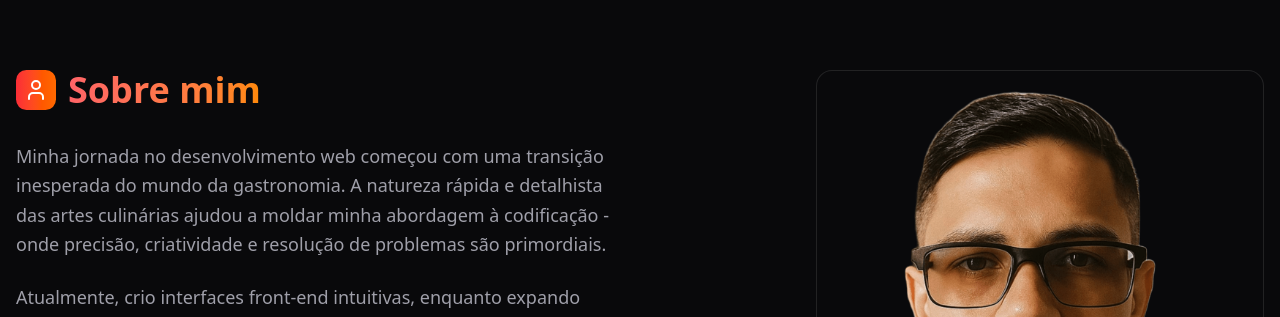
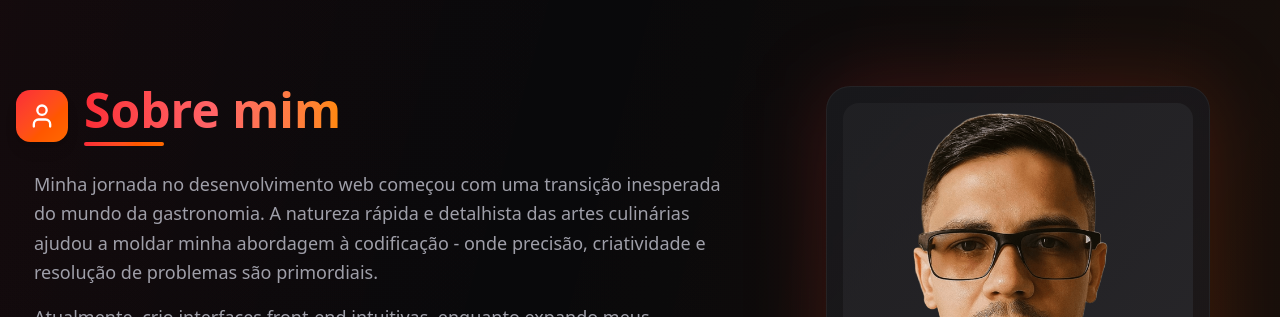
Before and after one commit to ThalysonRibeiro/my-portfolio-fullstack, a Next.js app: page / in a window 1280 px wide. Shown: the part 2483-2800 px from the top of the page. Built offline with nearby package versions, Linux system fonts and the light colour scheme.

Commit message:
feat: enhance UI with background gradients and improved animations across components

```diff
--- a/src/app/page.tsx
+++ b/src/app/page.tsx
@@ -7,8 +7,14 @@ import { Projects } from "@/components/projects";
 
 export default function Home() {
   return (
-    <main>
+    <main className="relative overflow-hidden">
       <NavigationHeader />
+      <div className="absolute inset-0 bg-gradient-to-br from-red-500/5 via-transparent to-orange-500/5 pointer-events-none" />
+      <div className="absolute top-20 left-10 w-32 h-32 bg-red-500/10 rounded-full blur-3xl" />
+      <div className="absolute bottom-20 right-10 w-40 h-40 bg-orange-500/10 rounded-full blur-3xl" />
+      <div className="absolute inset-0 bg-gradient-to-br from-red-500/5 via-transparent to-orange-500/5 pointer-events-none" />
+      <div className="absolute top-20 left-10 w-32 h-32 bg-red-500/10 rounded-full blur-3xl" />
+      <div className="absolute bottom-20 right-10 w-40 h-40 bg-orange-500/10 rounded-full blur-3xl" />
       <div className="space-y-6 mb-4">
         <Hero />
         <Projects />
--- a/src/components/about.tsx
+++ b/src/components/about.tsx
@@ -13,33 +13,43 @@ const ANIMATION_CONFIG = {
     visible: {
       opacity: 1,
       transition: {
-        staggerChildren: 0.15,
-        delayChildren: 0.1
+        staggerChildren: 0.1,
+        delayChildren: 0.05
       }
     }
   },
   item: {
-    hidden: { opacity: 0, y: 20 },
+    hidden: { opacity: 0, y: 30 },
     visible: {
       opacity: 1,
       y: 0,
       transition: {
         type: "spring",
-        damping: 20,
-        stiffness: 100
+        damping: 25,
+        stiffness: 120,
+        duration: 0.6
       }
     }
   },
   image: {
-    hidden: { opacity: 0, scale: 0.8 },
+    hidden: { opacity: 0, scale: 0.9, rotate: -5 },
     visible: {
       opacity: 1,
       scale: 1,
+      rotate: 0,
       transition: {
         type: "spring",
-        damping: 25,
-        stiffness: 120,
+        damping: 20,
+        stiffness: 100,
         duration: 0.8
+      }
+    }
+  },
+  stagger: {
+    hidden: {},
+    visible: {
+      transition: {
+        staggerChildren: 0.08
       }
     }
   }
@@ -54,22 +64,29 @@ export function About() {
   return (
     <section
       id="sobre"
-      className="min-h-screen flex items-center justify-center py-16 scroll-mt-20"
+      className="min-h-screen flex items-center justify-center py-20 scroll-mt-20 relative overflow-hidden"
       aria-labelledby="about-heading"
     >
-      <div className="container mx-auto px-4">
+      <div className="container mx-auto px-4 relative z-10">
         <motion.div
           variants={ANIMATION_CONFIG.container}
           initial="hidden"
           whileInView="visible"
-          viewport={{ once: true, margin: "-100px" }}
-          className="w-full grid grid-cols-1 md:grid-cols-2 gap-8"
+          viewport={{ once: true, margin: "-50px" }}
+          className="max-w-7xl mx-auto"
         >
+          <div className="grid grid-cols-1 lg:grid-cols-12 gap-8 lg:gap-12">
+
+            <div className="lg:col-span-7 space-y-12">
               <AboutContent />
+              <CoursesSection />
+            </div>
+
+            <div className="lg:col-span-5 space-y-8">
               <ProfileImage />
-          <CoursesSection />
               <SkillsCompactSection />
-
+            </div>
+          </div>
         </motion.div>
       </div>
     </section>
@@ -77,53 +94,77 @@ export function About() {
 }
 
 const AboutContent = memo(() => (
-  <motion.div variants={ANIMATION_CONFIG.item}>
-    <header className="mb-8">
-      <div className="flex items-center gap-3 mb-4">
-        <div className="p-2 bg-gradient-to-r from-red-500 to-orange-500 rounded-lg">
-          <User className="w-6 h-6 text-white" aria-hidden="true" />
-        </div>
+  <motion.div variants={ANIMATION_CONFIG.item} className="space-y-6">
+    <header>
+      <div className="flex items-center gap-4 mb-6">
+        <motion.div
+          className="p-3 bg-gradient-to-br from-red-500 to-orange-500 rounded-xl shadow-lg"
+          whileHover={{ scale: 1.05, rotate: 5 }}
+          transition={{ type: "spring", damping: 15 }}
+        >
+          <User className="w-7 h-7 text-white" aria-hidden="true" />
+        </motion.div>
+        <div>
           <h2
             id="about-heading"
-          className="text-3xl md:text-4xl font-bold bg-gradient-to-r from-red-400 to-orange-400 bg-clip-text text-transparent"
+            className="text-4xl md:text-5xl font-bold bg-gradient-to-r from-red-500 via-red-400 to-orange-400 bg-clip-text text-transparent"
           >
             Sobre mim
           </h2>
+          <div className="h-1 w-20 bg-gradient-to-r from-red-500 to-orange-500 rounded-full mt-2" />
+        </div>
       </div>
     </header>
 
-    <div className="space-y-6" role="region" aria-labelledby="about-heading">
+    <motion.div
+      variants={ANIMATION_CONFIG.stagger}
+      className="space-y-4"
+      role="region"
+      aria-labelledby="about-heading"
+    >
       {about_me.map((item) => (
-        <motion.p
+        <motion.div
           key={item.id}
           variants={ANIMATION_CONFIG.item}
-          className="text-lg leading-relaxed text-muted-foreground hover:text-foreground transition-colors duration-300"
+          className="group"
         >
+          <p className="text-lg leading-relaxed text-muted-foreground group-hover:text-foreground transition-all duration-300 pl-4 border-l-2 border-transparent group-hover:border-red-400/50">
             {item.description}
-        </motion.p>
+          </p>
+        </motion.div>
       ))}
-    </div>
+    </motion.div>
   </motion.div>
 ));
 
 const CoursesSection = memo(() => (
-  <motion.div variants={ANIMATION_CONFIG.item}>
-    <header className="mb-6">
-      <div className="flex items-center gap-3 mb-4">
-        <div className="p-2 bg-gradient-to-r from-red-500 to-orange-500 rounded-lg">
-          <GraduationCap className="w-6 h-6 text-white" aria-hidden="true" />
-        </div>
-        <h3 className="text-2xl md:text-3xl font-bold bg-gradient-to-r from-red-400 to-orange-400 bg-clip-text text-transparent">
+  <motion.div variants={ANIMATION_CONFIG.item} className="space-y-6">
+    <header>
+      <div className="flex items-center gap-4 mb-6">
+        <motion.div
+          className="p-3 bg-gradient-to-br from-red-500 to-orange-500 rounded-xl shadow-lg"
+          whileHover={{ scale: 1.05, rotate: 5 }}
+          transition={{ type: "spring", damping: 15 }}
+        >
+          <GraduationCap className="w-7 h-7 text-white" aria-hidden="true" />
+        </motion.div>
+        <div>
+          <h3 className="text-3xl md:text-4xl font-bold bg-gradient-to-r from-red-500 via-red-400 to-orange-400 bg-clip-text text-transparent">
             Formação
           </h3>
+          <div className="h-1 w-16 bg-gradient-to-r from-red-500 to-orange-500 rounded-full mt-2" />
+        </div>
       </div>
     </header>
 
-    <div
-      className="relative pl-6 border-l-2 border-gradient-to-b from-red-400 to-orange-400 space-y-6"
+    <motion.div
+      variants={ANIMATION_CONFIG.stagger}
+      className="relative space-y-6"
       role="list"
       aria-label="Lista de cursos e formações"
     >
+      <div className="absolute left-4 top-6 bottom-0 w-0.5 bg-gradient-to-b from-red-400 via-red-300 to-orange-400 opacity-30" />
+
       {courses_details.map((course, index) => (
         <CourseItem
           key={course.id}
@@ -131,47 +172,58 @@ const CoursesSection = memo(() => (
           index={index}
         />
       ))}
-    </div>
+    </motion.div>
   </motion.div>
 ));
 
 const CourseItem = memo(({ course }: CourseItemProps) => (
   <motion.div
     variants={ANIMATION_CONFIG.item}
-    className="relative group"
+    className="relative group pl-12"
     role="listitem"
   >
-    <div className="absolute -left-8 top-2 w-4 h-4 bg-gradient-to-r from-red-500 to-orange-500 rounded-full border-2 border-background shadow-lg group-hover:scale-110 transition-transform duration-200" />
+    <motion.div
+      className="absolute left-2 top-6 w-4 h-4 bg-gradient-to-br from-red-500 to-orange-500 rounded-full border-4 border-background shadow-lg z-10"
+      whileHover={{ scale: 1.2 }}
+      transition={{ type: "spring", damping: 15 }}
+    />
 
-    <div className="bg-card/50 backdrop-blur-sm rounded-lg p-4 border border-border/50 hover:border-red-500/30 transition-all duration-300 hover:shadow-lg hover:shadow-red-500/5">
-      <h4 className="font-bold text-lg text-primary mb-2 group-hover:text-red-500 transition-colors">
+    <motion.div
+      className="bg-card/60 backdrop-blur-sm rounded-xl p-6 border border-border/50 hover:border-red-500/30 transition-all duration-500 hover:shadow-xl hover:shadow-red-500/10 hover:-translate-y-1"
+      whileHover={{ scale: 1.02 }}
+      transition={{ type: "spring", damping: 25 }}
+    >
+      <h4 className="font-bold text-xl text-primary mb-3 group-hover:text-red-500 transition-colors duration-300">
         {course.title}
       </h4>
       <p className="text-muted-foreground leading-relaxed">
         {course.courses}
       </p>
-    </div>
+    </motion.div>
   </motion.div>
 ));
 
 const ProfileImage = memo(() => (
   <motion.div
     variants={ANIMATION_CONFIG.image}
-    className="w-full flex justify-center lg:justify-end"
+    className="w-full flex justify-center lg:top-24 mb-8 lg:mb-0"
   >
-    <div className="relative w-full max-w-md aspect-square group">
+    <div className="relative w-full max-w-sm group">
+      <div className="absolute inset-0 bg-gradient-to-br from-red-500/20 to-orange-500/20 rounded-3xl blur-2xl group-hover:blur-3xl transition-all duration-500" />
 
-      <div className="relative w-full h-full bg-background rounded-2xl border">
-        <div className="relative w-full h-full rounded-xl overflow-hidden">
+      <div className="relative bg-gradient-to-br from-card to-card/80 backdrop-blur-sm rounded-3xl border border-border/50 p-4 group-hover:border-red-500/30 transition-all duration-500">
+        <div className="relative w-full aspect-square rounded-2xl overflow-hidden bg-gradient-to-br from-muted/50 to-muted">
           <Image
             src="/profile.png"
             alt="Foto de perfil de Thalyson Rafael - Desenvolvedor Full Stack"
             fill
             quality={100}
             priority={true}
-            className="object-cover transition-all duration-500 group-hover:scale-105 group-hover:brightness-110"
-            sizes="(max-width: 480px) 100vw, (max-width: 1024px) 50vw, 40vw"
+            className="object-cover transition-all duration-700 group-hover:scale-110 group-hover:brightness-110 group-hover:contrast-105"
+            sizes="(max-width: 480px) 100vw, (max-width: 1024px) 50vw, 25vw"
           />
+
+          <div className="absolute inset-0 bg-gradient-to-t from-red-500/10 via-transparent to-orange-500/5 opacity-0 group-hover:opacity-100 transition-opacity duration-500" />
         </div>
       </div>
     </div>
@@ -184,32 +236,42 @@ const SkillsCompactSection = memo(() => {
       title: 'Frontend',
       icon: Layout,
       skills: ['HTML5', 'CSS3', 'React', 'Next.js', 'JavaScript', 'TypeScript', 'TailwindCSS', 'SASS', 'shadcn'],
-      color: 'from-blue-500 to-cyan-500'
+      color: 'from-blue-500 to-cyan-500',
+      bgColor: 'from-blue-500/10 to-cyan-500/10'
     },
     {
       title: 'Backend',
       icon: Server,
       skills: ['Node.js', 'Fastify', 'Express.js', 'NestJS', 'Prisma', 'PostgreSQL'],
-      color: 'from-green-500 to-emerald-500'
+      color: 'from-green-500 to-emerald-500',
+      bgColor: 'from-green-500/10 to-emerald-500/10'
     },
     {
       title: 'Ferramentas',
       icon: Settings,
       skills: ['Git', 'Docker', 'VS Code', 'Jest', 'Postman'],
-      color: 'from-purple-500 to-violet-500'
+      color: 'from-purple-500 to-violet-500',
+      bgColor: 'from-purple-500/10 to-violet-500/10'
     }
   ];
 
   return (
-    <motion.div variants={ANIMATION_CONFIG.item}>
-      <header className="mb-6">
-        <div className="flex items-center gap-3 mb-4">
-          <div className="p-2 bg-gradient-to-r from-red-500 to-orange-500 rounded-lg">
-            <Code className="w-6 h-6 text-white" aria-hidden="true" />
-          </div>
-          <h3 className="text-2xl md:text-3xl font-bold bg-gradient-to-r from-red-400 to-orange-400 bg-clip-text text-transparent">
+    <motion.div variants={ANIMATION_CONFIG.item} className="space-y-6">
+      <header>
+        <div className="flex items-center gap-4 mb-6 lg:mt-25">
+          <motion.div
+            className="p-3 bg-gradient-to-br from-red-500 to-orange-500 rounded-xl shadow-lg"
+            whileHover={{ scale: 1.05, rotate: 5 }}
+            transition={{ type: "spring", damping: 15 }}
+          >
+            <Code className="w-7 h-7 text-white" aria-hidden="true" />
+          </motion.div>
+          <div>
+            <h3 className="text-3xl md:text-4xl font-bold bg-gradient-to-r from-red-500 via-red-400 to-orange-400 bg-clip-text text-transparent">
               Skills
             </h3>
+            <div className="h-1 w-12 bg-gradient-to-r from-red-500 to-orange-500 rounded-full mt-2" />
+          </div>
         </div>
       </header>
 
@@ -223,22 +285,22 @@ const SkillsCompactSection = memo(() => {
               role="listitem"
               className="group"
             >
-              <div className="bg-card/30 backdrop-blur-sm rounded-lg p-4 border border-border/50 hover:border-red-500/30 transition-all duration-300 hover:shadow-lg hover:shadow-red-500/5">
-                <div className="flex items-center gap-3 mb-3">
-                  <div className={`p-1.5 bg-gradient-to-r ${category.color} rounded-md group-hover:scale-110 transition-transform duration-200`}>
-                    <Icon className="w-4 h-4 text-white" aria-hidden="true" />
+              <div className={`bg-gradient-to-br ${category.bgColor} backdrop-blur-sm rounded-xl p-5 border border-border/50 hover:border-red-500/30 transition-all duration-500 hover:shadow-lg hover:shadow-red-500/5 hover:-translate-y-1`}>
+                <div className="flex items-center gap-3 mb-4">
+                  <div className={`p-2 bg-gradient-to-r ${category.color} rounded-lg shadow-md group-hover:scale-110 transition-transform duration-200`}>
+                    <Icon className="w-5 h-5 text-white" aria-hidden="true" />
                   </div>
-                  <h4 className="font-bold text-sm text-primary group-hover:text-red-500 transition-colors">
+                  <h4 className="font-bold text-lg text-foreground group-hover:text-red-500 transition-colors duration-300">
                     {category.title}
                   </h4>
                 </div>
 
-                <div className="flex flex-wrap gap-1.5" role="list" aria-label={`Tecnologias de ${category.title}`}>
+                <div className="flex flex-wrap gap-2" role="list" aria-label={`Tecnologias de ${category.title}`}>
                   {category.skills.map((skill) => (
                     <Badge
                       key={skill}
                       variant="secondary"
-                      className="text-xs hover:bg-red-500/10 hover:border-red-500/30 hover:text-red-600 transition-colors duration-200 cursor-default"
+                      className="text-sm hover:bg-red-500/20 hover:border-red-500/40 hover:text-red-600 cursor-default shadow-sm"
                       role="listitem"
                     >
                       {skill}
--- a/src/components/contact.tsx
+++ b/src/components/contact.tsx
@@ -229,7 +229,7 @@ const ContactForm = memo(({
   isLoading: boolean;
 }) => (
   <motion.div variants={ANIMATION_CONFIG.item}>
-    <Card className="relative group hover:border-red-500/50 transition-all duration-300 hover:shadow-xl hover:shadow-red-500/10">
+    <Card className="bg-transparent relative group hover:border-red-500/50 transition-all duration-300 hover:shadow-xl hover:shadow-red-500/10">
 
       <CardHeader>
         <CardTitle className="flex items-center gap-2">
@@ -339,7 +339,7 @@ const ContactInfo = memo(({
   setIsWhatsAppOpen: (open: boolean) => void;
 }) => (
   <motion.div variants={ANIMATION_CONFIG.item} className="space-y-8">
-    <Card className="hover:border-red-500/30 transition-colors duration-300">
+    <Card className="bg-transparent hover:border-red-500/50 transition-all duration-300 hover:shadow-xl hover:shadow-red-500/10">
       <CardHeader>
         <CardTitle className="flex items-center gap-2">
           <Mail className="w-5 h-5 text-red-500" />
@@ -375,7 +375,7 @@ const ContactInfo = memo(({
       </CardContent>
     </Card>
 
-    <Card className="hover:border-red-500/30 transition-colors duration-300">
+    <Card className="bg-transparent hover:border-red-500/50 transition-all duration-300 hover:shadow-xl hover:shadow-red-500/10">
       <CardHeader>
         <CardTitle className="flex items-center gap-2">
           <ExternalLink className="w-5 h-5 text-red-500" />
--- a/src/components/projects.tsx
+++ b/src/components/projects.tsx
@@ -139,9 +139,11 @@ const ProjectCard = memo(({ project }: ProjectCardProps) => {
       variants={ANIMATION_CONFIG.item}
       className="h-full group"
       role="article"
+      whileHover={{ scale: 1.05 }}
+      transition={{ type: "spring", damping: 15 }}
       aria-labelledby={`project-title-${project.id}`}
     >
-      <Card className="hover:border-red-500/50 h-full flex flex-col p-6 transition-all duration-300 hover:shadow-lg hover:shadow-red-500/10">
+      <Card className="bg-transparent hover:border-red-500/50 h-full flex flex-col p-6 transition-all duration-300 hover:shadow-xl hover:shadow-red-500/10 hover:-translate-y-1">
 
         <CardHeader className="p-0 mb-4">
           <div className="flex items-start justify-between gap-2 mb-2">
```
Also changed, not shown: 1 other file (tests, documents, lock files or other folders). Lines whose indentation alone changed are shown as unchanged.
